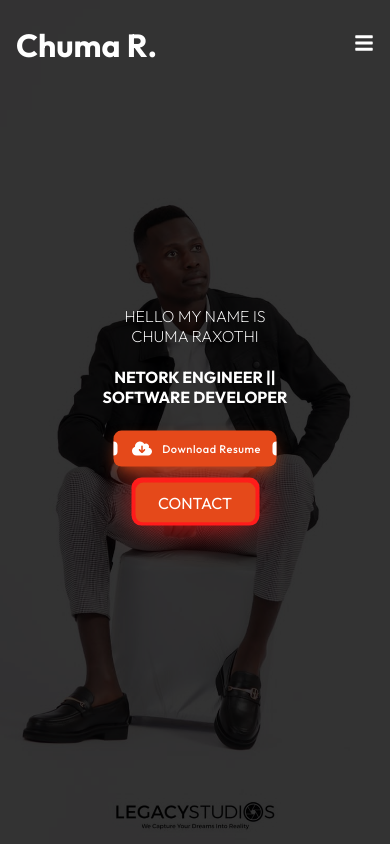
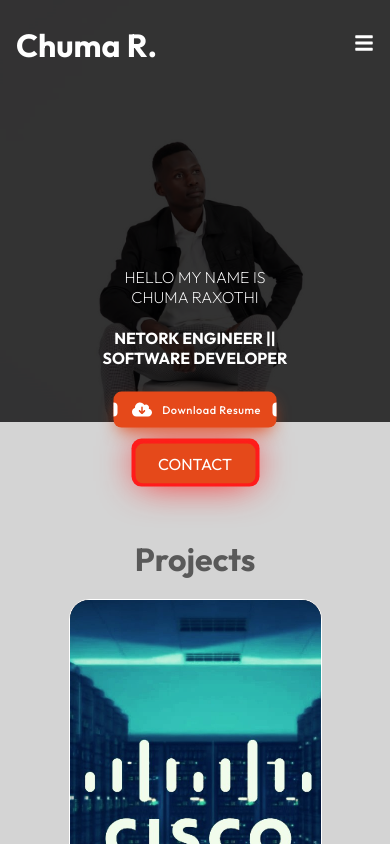
Before and after one commit to Chuma-rxt/portfolio-react, a React (Create React App) app: page / in a window 390 px wide. Shown: the top 844 px of the page. Built offline with nearby package versions, Linux system fonts and the light colour scheme.

Commit message:
make the home page responsive

```diff
--- a/src/components/HeroImgStyles.css
+++ b/src/components/HeroImgStyles.css
@@ -5,7 +5,7 @@
 }
 .homeImg{
     width: 100%;
-    height: 100%;
+    height: 60%;
     background-size: cover;
     background-position: center;
     object-fit: cover;
@@ -13,7 +13,7 @@
 .mask::after{
     content: "";
     width: 100%;
-    height: 100%;
+    height: 60%;
     position: absolute;
     top: 0;
     left: 0;
@@ -21,6 +21,32 @@
     opacity: 0.8;
 
 }
+@media screen and (max-width: 768px) {
+
+    .homeImg {
+        height: 50%; /* Adjust the height for smaller screens */
+    }
+
+    .mask::after {
+        height: 50%; /* Adjust the height for smaller screens */
+    }
+}
+
+
+
+.content {
+    text-align: center;
+    color: #595959;
+    margin-bottom: 20px;
+    margin-top: -13%; /* Initial margin-top */
+}
+@media screen and (max-width: 768px) {
+    .content {
+        margin-top: -10%; /* Adjusted margin-top for smaller screens */
+    }
+}
+
+
 .hero{
     height: 100%;
     width: 100%;
--- a/src/components/HomeSecStyles.css
+++ b/src/components/HomeSecStyles.css
@@ -69,5 +69,12 @@ padding: 0.5rem 1rem;
 .style {
   text-align: center; /* Align text to center */
   color: #595959;
-  margin-top: -5%;
+  margin-top: -45%;
+  margin-bottom: 20px; /* Adding space at the bottom */
 }
+
+@media screen and (max-width: 768px) {
+  .style {
+    margin-top: -130%; /* Adjusted margin from top for smaller screens */
+  }
+}
```
Also changed, not shown: src/components/HeroImg.js (+1 -6 lines), src/assets/homeImg1.jpeg (added).
